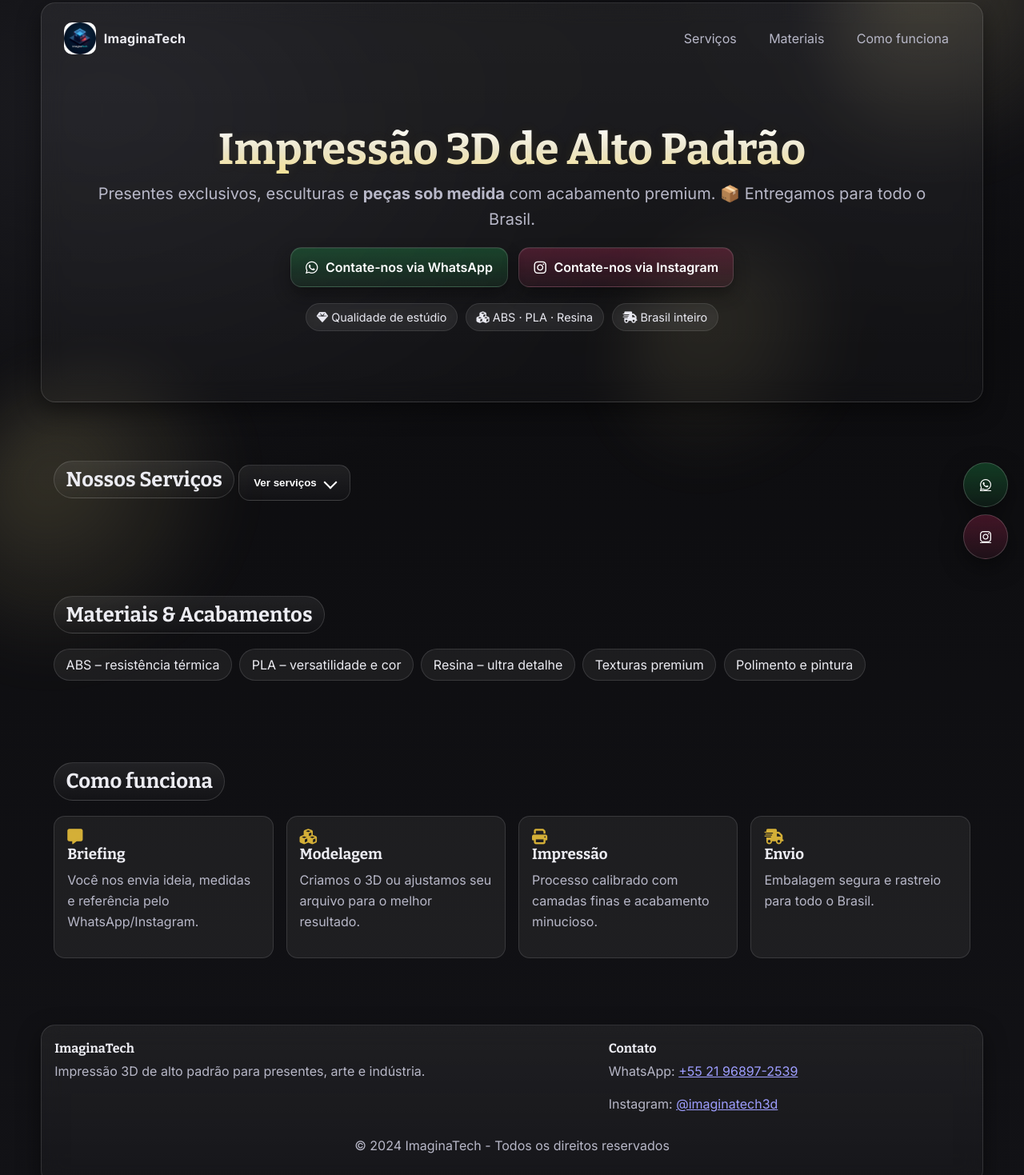
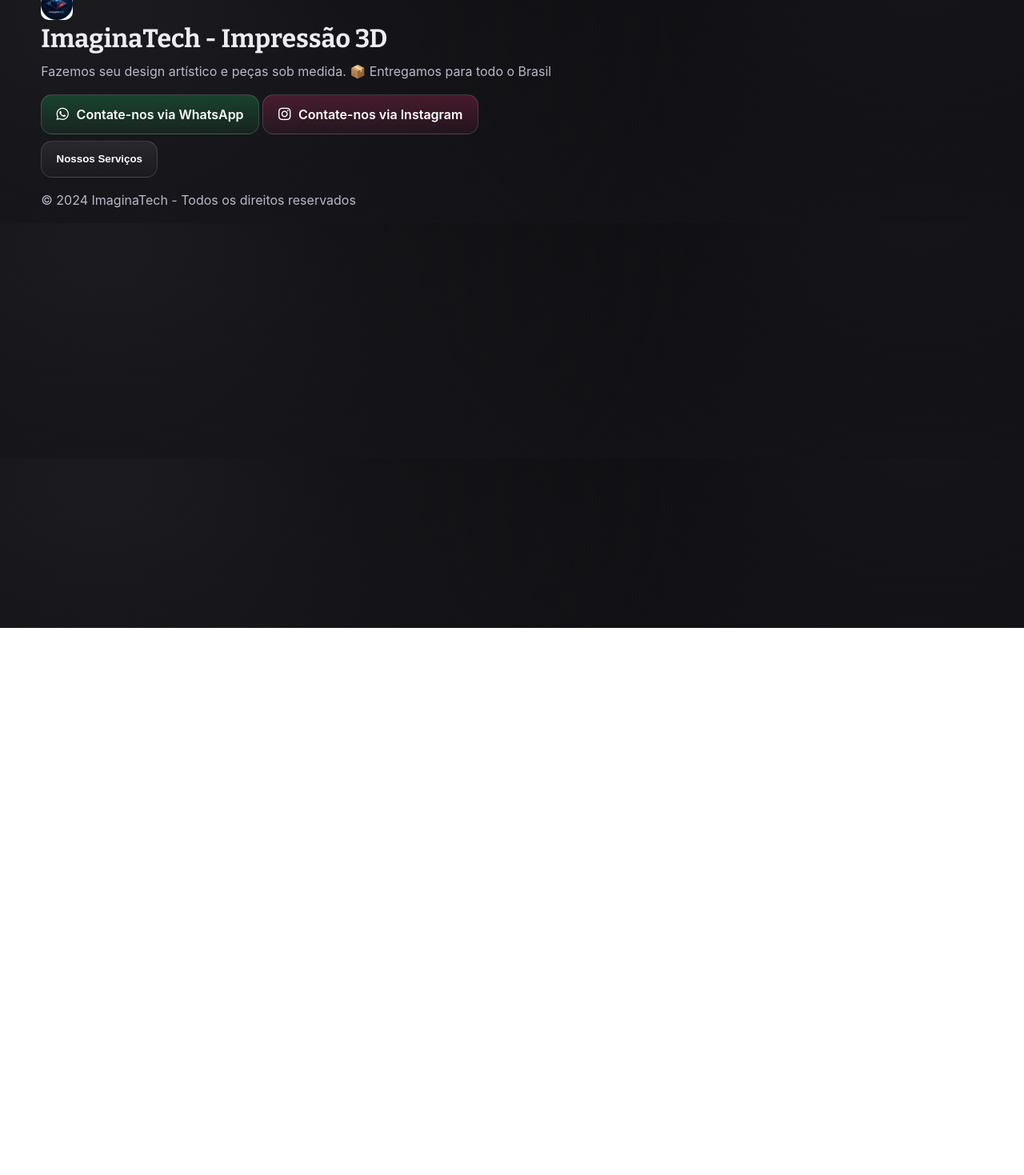
Before and after one commit to Imagina-Tech/imaginatech-website, a plain HTML site: page index.html in a window 1280 px wide. Shown: the part 15-1484 px from the top of the page at 80% size. After the commit the page ends 800 px from the top, so only its background shows below. Drawn offline with nearby package versions, Linux system fonts and the light colour scheme.

Commit message:
Update index.html restore v2

```diff
--- a/index.html
+++ b/index.html
@@ -10,16 +10,14 @@
     <meta name="keywords" content="impressão 3d, impressão 3d personalizada, presentes personalizados, esculturas 3d, peças sob medida, ABS, PLA, resina, modelagem 3d, imaginatech">
     <meta name="author" content="ImaginaTech">
     <meta name="robots" content="index, follow">
-  <meta name="theme-color" content="#0b0b0d">
-  <meta name="color-scheme" content="dark">
 
-  <!-- Favicon -->
+    <!-- Favicon - IMPORTANTE: Você precisa criar e adicionar estes arquivos -->
     <link rel="icon" type="image/x-icon" href="/favicon.ico">
     <link rel="icon" type="image/png" sizes="32x32" href="/favicon-32x32.png">
     <link rel="icon" type="image/png" sizes="16x16" href="/favicon-16x16.png">
     <link rel="apple-touch-icon" sizes="180x180" href="/apple-touch-icon.png">
 
-  <!-- Open Graph -->
+    <!-- Open Graph Meta Tags (para redes sociais) -->
     <meta property="og:title" content="ImaginaTech - Impressão 3D Personalizada">
     <meta property="og:description" content="Especialistas em impressão 3D. Criamos presentes personalizados, esculturas e peças sob medida.">
     <meta property="og:image" content="https://imaginatech.com.br/imaginatech_logo.jpeg">
@@ -28,16 +26,16 @@
     <meta property="og:locale" content="pt_BR">
     <meta property="og:site_name" content="ImaginaTech">
 
-  <!-- Twitter Card -->
+    <!-- Twitter Card Meta Tags -->
     <meta name="twitter:card" content="summary_large_image">
     <meta name="twitter:title" content="ImaginaTech - Impressão 3D Personalizada">
     <meta name="twitter:description" content="Especialistas em impressão 3D. Criamos presentes personalizados, esculturas e peças sob medida.">
     <meta name="twitter:image" content="https://imaginatech.com.br/imaginatech_logo.jpeg">
 
-  <!-- Canonical -->
+    <!-- Canonical URL -->
     <link rel="canonical" href="https://imaginatech.com.br">
 
-  <!-- Schema.org LocalBusiness (mantido) -->
+    <!-- Schema.org Markup para SEO Local -->
     <script type="application/ld+json">
     {
         "@context": "https://schema.org",
@@ -46,7 +44,10 @@
         "description": "Especialistas em impressão 3D personalizada. Presentes, esculturas, peças industriais e de reposição.",
         "url": "https://imaginatech.com.br",
         "telephone": "+55-21-96897-2539",
-    "address": { "@type": "PostalAddress", "addressCountry": "BR" },
+        "address": {
+            "@type": "PostalAddress",
+            "addressCountry": "BR"
+        },
         "image": "https://imaginatech.com.br/imaginatech_logo.jpeg",
         "priceRange": "$$",
         "sameAs": [
@@ -56,10 +57,10 @@
     }
     </script>
 
-  <!-- Verificações de domínio (mantidas) -->
+    <!-- Verificações de domínio -->
     <meta name="facebook-domain-verification" content="2k032skuiidqnp9sdwv6t2q25fhgl7" />
 
-  <!-- Google tag (mantida) -->
+    <!-- Google tag (gtag.js) -->
     <script async src="https://www.googletagmanager.com/gtag/js?id=AW-17037169805"></script>
     <script>
       window.dataLayer = window.dataLayer || [];
@@ -68,185 +69,69 @@
       gtag('config', 'AW-17037169805');
     </script>
 
-  <!-- Meta Pixel Code (mantido) -->
+    <!-- Meta Pixel Code -->
     <script>
-    !function(f,b,e,v,n,t,s){if(f.fbq)return;n=f.fbq=function(){n.callMethod?
-    n.callMethod.apply(n,arguments):n.queue.push(arguments)};if(!f._fbq)f._fbq=n;
-    n.push=n;n.loaded=!0;n.version='2.0';n.queue=[];t=b.createElement(e);t.async=!0;
-    t.src=v;s=b.getElementsByTagName(e)[0];s.parentNode.insertBefore(t,s)}
-    (window, document,'script','https://connect.facebook.net/en_US/fbevents.js');
-    fbq('init', '1886778688526501'); fbq('track', 'PageView');
+    !function(f,b,e,v,n,t,s)
+    {if(f.fbq)return;n=f.fbq=function(){n.callMethod?
+    n.callMethod.apply(n,arguments):n.queue.push(arguments)};
+    if(!f._fbq)f._fbq=n;n.push=n;n.loaded=!0;n.version='2.0';
+    n.queue=[];t=b.createElement(e);t.async=!0;
+    t.src=v;s=b.getElementsByTagName(e)[0];
+    s.parentNode.insertBefore(t,s)}(window, document,'script',
+    'https://connect.facebook.net/en_US/fbevents.js');
+    fbq('init', '1886778688526501');
+    fbq('track', 'PageView');
     </script>
-  <noscript>
-    <img height="1" width="1" style="display:none"
-         src="https://www.facebook.com/tr?id=1886778688526501&ev=PageView&noscript=1" />
-  </noscript>
+    <noscript><img height="1" width="1" style="display:none"
+    src="https://www.facebook.com/tr?id=1886778688526501&ev=PageView&noscript=1"
+    /></noscript>
     <!-- End Meta Pixel Code -->
 
-  <!-- Fontes & Ícones -->
+    <!-- Estilos -->
     <link rel="preconnect" href="https://fonts.googleapis.com">
     <link rel="preconnect" href="https://fonts.gstatic.com" crossorigin>
-  <!-- Mantida a Bitter e adicionado Inter para UI -->
-  <link href="https://fonts.googleapis.com/css2?family=Bitter:ital,wght@0,100..900;1,100..900&family=Inter:wght@300;400;500;600;700&display=swap" rel="stylesheet">
-  <link rel="stylesheet" href="https://cdnjs.cloudflare.com/ajax/libs/font-awesome/6.5.2/css/all.min.css"
-        integrity="sha512-SnH5WK+bZxgPHs44uWIX+LLJAJ9/2PkPKZ5QiAj6Ta86w+fsb2TkcmfRyVX3pBnMFcV7oQPJkl9QevSCWr3W6A=="
-        crossorigin="anonymous" referrerpolicy="no-referrer" />
-
-  <!-- Estilos -->
+    <link href="https://fonts.googleapis.com/css2?family=Bitter:ital,wght@0,100..900;1,100..900&display=swap" rel="stylesheet">
+    <link rel="stylesheet" href="https://cdnjs.cloudflare.com/ajax/libs/font-awesome/6.5.2/css/all.min.css" integrity="sha512-SnH5WK+bZxgPHs44uWIX+LLJAJ9/2PkPKZ5QiAj6Ta86w+fsb2TkcmfRyVX3pBnMFcV7oQPJkl9QevSCWr3W6A==" crossorigin="anonymous" referrerpolicy="no-referrer" />
     <link rel="stylesheet" href="style.css">
 </head>
+<body>
+    <div class="container">
+        <header>
+            <img src="imaginatech_logo.jpeg" alt="Logo ImaginaTech - Impressão 3D" class="logo">
+            <h1>ImaginaTech - Impressão 3D</h1>
+            <p>Fazemos seu design artístico e peças sob medida. 📦 Entregamos para todo o Brasil</p>
+        </header>
 
-<body>
-  <!-- Barra de progresso de scroll -->
-  <div id="scroll-progress" aria-hidden="true"></div>
-
-  <!-- Link de acessibilidade -->
-  <a class="skip-link" href="#conteudo-principal">Pular para o conteúdo</a>
-
-  <!-- Efeitos de fundo (luxo) -->
-  <div class="bg-effects" aria-hidden="true">
-    <span class="orb orb-1"></span>
-    <span class="orb orb-2"></span>
-    <span class="orb orb-3"></span>
-  </div>
-
-  <div class="container">
-    <header class="site-header glass">
-      <nav class="topbar">
-        <a class="brand" href="/" aria-label="Início ImaginaTech">
-          <img src="imaginatech_logo.jpeg" alt="Logo ImaginaTech - Impressão 3D" class="logo">
-          <span>ImaginaTech</span>
-        </a>
-        <ul class="nav-actions">
-          <li><a href="#servicos" class="ghost-link">Serviços</a></li>
-          <li><a href="#materiais" class="ghost-link">Materiais</a></li>
-          <li><a href="#como-funciona" class="ghost-link">Como funciona</a></li>
-        </ul>
-      </nav>
-
-      <div class="hero reveal">
-        <h1 class="title">Impressão 3D de Alto Padrão</h1>
-        <p class="subtitle">Presentes exclusivos, esculturas e <strong>peças sob medida</strong> com acabamento premium. 📦 Entregamos para todo o Brasil.</p>
-
-        <!-- CTAs originais (mantidos e aprimorados) -->
-        <div class="cta-row">
-          <a href="https://wa.me/5521968972539?text=Olá,%20gostaria%20de%20um%20Orçamento/Serviço!"
-             target="_blank" rel="noopener noreferrer"
-             class="link-button whatsapp btn-3d" aria-label="Falar no WhatsApp">
+        <main>
+            <a href="https://wa.me/5521968972539?text=Olá,%20gostaria%20de%20um%20Orçamento/Serviço!" target="_blank" rel="noopener noreferrer" class="link-button whatsapp">
                 <i class="fa-brands fa-whatsapp"></i> Contate-nos via WhatsApp
             </a>
-
-          <a href="https://www.instagram.com/imaginatech3d/"
-             target="_blank" rel="noopener noreferrer"
-             class="link-button instagram btn-3d" aria-label="Falar no Instagram">
+            <a href="https://www.instagram.com/imaginatech3d/" target="_blank" rel="noopener noreferrer" class="link-button instagram">
                 <i class="fa-brands fa-instagram"></i> Contate-nos via Instagram
             </a>
-        </div>
 
-        <ul class="usp-badges">
-          <li><i class="fa-solid fa-gem"></i> Qualidade de estúdio</li>
-          <li><i class="fa-solid fa-cubes"></i> ABS · PLA · Resina</li>
-          <li><i class="fa-solid fa-truck-fast"></i> Brasil inteiro</li>
+            <div class="services-section">
+                <button id="services-toggle" class="link-button services-button" aria-expanded="false" aria-controls="services-content">
+                    Nossos Serviços
+                </button>
+                <div id="services-content" class="services-content" style="display: none;">
+                    <ul>
+                        <li>Impressão de Presentes, Esculturas, Bonecos, Objetos Industriais</li>
+                        <li>Impressão 3D em ABS, RESINA, PLA e outros materiais</li>
+                        <li>Impressão de peças de reparo, reforço e reposição</li>
+                        <li>Confecção de plaquetas em aço para presentes</li>
+                        <li>Serviços de modelagem 3D personalizada</li>
+                        <li>Entre outros serviços especializados</li>
                     </ul>
                 </div>
-    </header>
-
-    <main id="conteudo-principal">
-      <!-- Seção Serviços (mantido o comportamento do botão e o conteúdo) -->
-      <section id="servicos" class="section services-section reveal">
-        <h2 class="section-title">Nossos Serviços</h2>
-
-        <button id="services-toggle" class="link-button services-button"
-                aria-expanded="false" aria-controls="services-content">
-          <span class="label">Ver serviços</span>
-          <span class="chevron" aria-hidden="true"></span>
-        </button>
-
-        <!-- IMPORTANTE: o conteúdo original foi preservado -->
-        <div id="services-content" class="services-content" style="display: none;">
-          <ul class="services-grid">
-            <li class="service-card"><i class="fa-solid fa-gift"></i> Impressão de Presentes, Esculturas, Bonecos, Objetos Industriais</li>
-            <li class="service-card"><i class="fa-solid fa-layer-group"></i> Impressão 3D em ABS, RESINA, PLA e outros materiais</li>
-            <li class="service-card"><i class="fa-solid fa-screwdriver-wrench"></i> Impressão de peças de reparo, reforço e reposição</li>
-            <li class="service-card"><i class="fa-solid fa-award"></i> Confecção de plaquetas em aço para presentes</li>
-            <li class="service-card"><i class="fa-solid fa-cube"></i> Serviços de modelagem 3D personalizada</li>
-            <li class="service-card"><i class="fa-solid fa-stars"></i> Entre outros serviços especializados</li>
-          </ul>
             </div>
-      </section>
-
-      <!-- Materiais -->
-      <section id="materiais" class="section reveal">
-        <h2 class="section-title">Materiais & Acabamentos</h2>
-        <div class="chips">
-          <span class="chip">ABS – resistência térmica</span>
-          <span class="chip">PLA – versatilidade e cor</span>
-          <span class="chip">Resina – ultra detalhe</span>
-          <span class="chip">Texturas premium</span>
-          <span class="chip">Polimento e pintura</span>
-        </div>
-      </section>
-
-      <!-- Como funciona -->
-      <section id="como-funciona" class="section reveal">
-        <h2 class="section-title">Como funciona</h2>
-        <ol class="steps">
-          <li>
-            <i class="fa-solid fa-message"></i>
-            <h3>Briefing</h3>
-            <p>Você nos envia ideia, medidas e referência pelo WhatsApp/Instagram.</p>
-          </li>
-          <li>
-            <i class="fa-solid fa-cubes"></i>
-            <h3>Modelagem</h3>
-            <p>Criamos o 3D ou ajustamos seu arquivo para o melhor resultado.</p>
-          </li>
-          <li>
-            <i class="fa-solid fa-print"></i>
-            <h3>Impressão</h3>
-            <p>Processo calibrado com camadas finas e acabamento minucioso.</p>
-          </li>
-          <li>
-            <i class="fa-solid fa-truck-fast"></i>
-            <h3>Envio</h3>
-            <p>Embalagem segura e rastreio para todo o Brasil.</p>
-          </li>
-        </ol>
-      </section>
         </main>
 
-    <footer class="site-footer glass">
-      <div class="footer-grid">
-        <div>
-          <h4>ImaginaTech</h4>
-          <p>Impressão 3D de alto padrão para presentes, arte e indústria.</p>
-        </div>
-        <div>
-          <h4>Contato</h4>
-          <p>WhatsApp: <a href="https://wa.me/5521968972539" target="_blank" rel="noopener noreferrer">+55 21 96897-2539</a></p>
-          <p>Instagram: <a href="https://www.instagram.com/imaginatech3d/" target="_blank" rel="noopener noreferrer">@imaginatech3d</a></p>
-        </div>
-      </div>
-      <p class="copy">&copy; 2024 ImaginaTech - Todos os direitos reservados</p>
+        <footer>
+            <p>&copy; 2024 ImaginaTech - Todos os direitos reservados</p>
         </footer>
     </div>
 
-  <!-- Dock de botões flutuantes -->
-  <div class="float-dock" aria-label="Ações rápidas">
-    <a class="float-btn fab-whatsapp" href="https://wa.me/5521968972539?text=Olá,%20gostaria%20de%20um%20Orçamento/Serviço!"
-       target="_blank" rel="noopener noreferrer" aria-label="WhatsApp">
-      <i class="fa-brands fa-whatsapp"></i>
-    </a>
-    <a class="float-btn fab-instagram" href="https://www.instagram.com/imaginatech3d/"
-       target="_blank" rel="noopener noreferrer" aria-label="Instagram">
-      <i class="fa-brands fa-instagram"></i>
-    </a>
-    <button id="toTop" class="float-btn fab-top" aria-label="Voltar ao topo" title="Voltar ao topo">
-      <i class="fa-solid fa-arrow-up"></i>
-    </button>
-  </div>
-
-  <!-- Scripts -->
-  <script src="script.js" defer></script>
+    <script src="script.js"></script>
 </body>
 </html>
```
Lines whose indentation alone changed are shown as unchanged.
